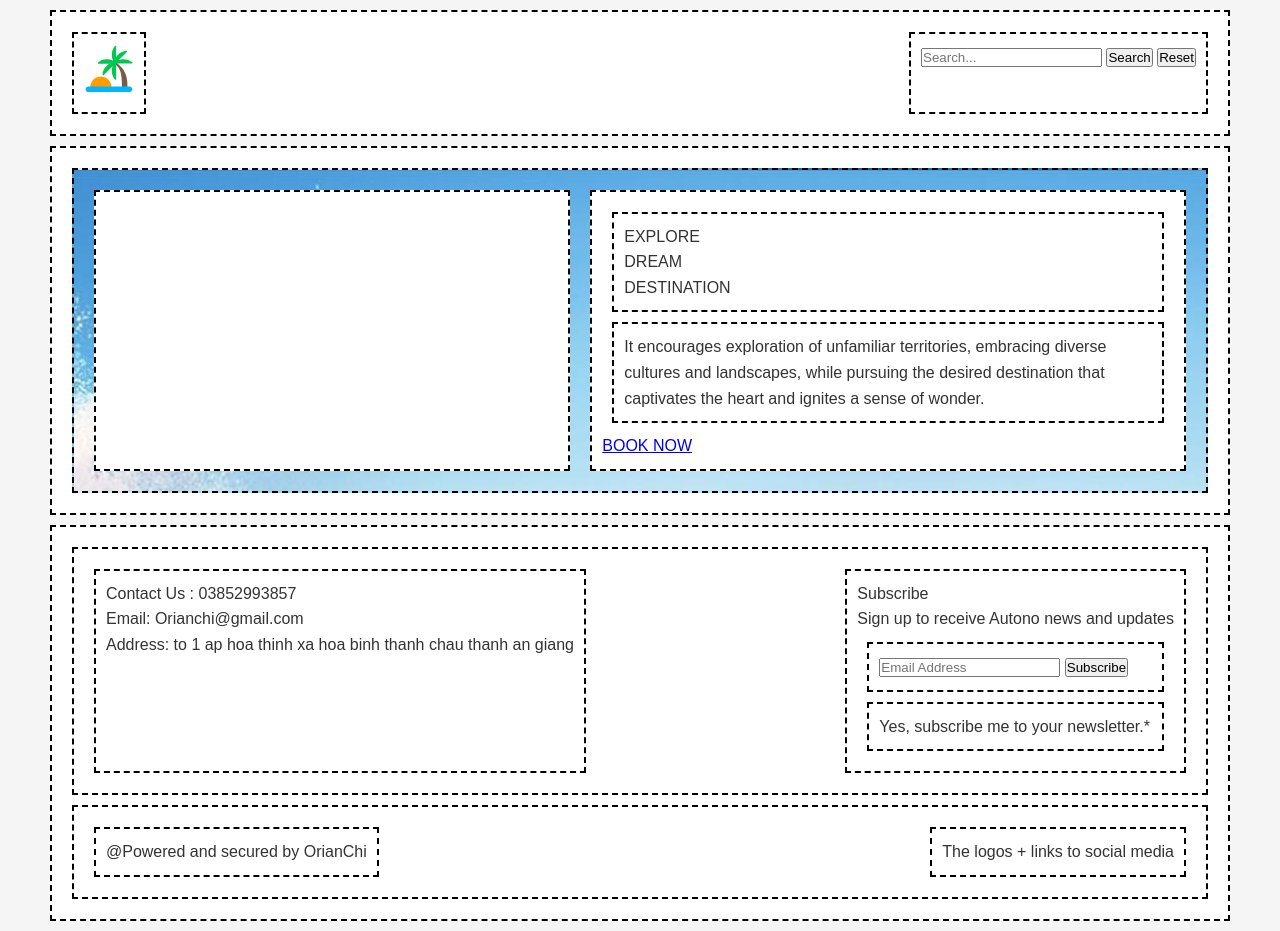
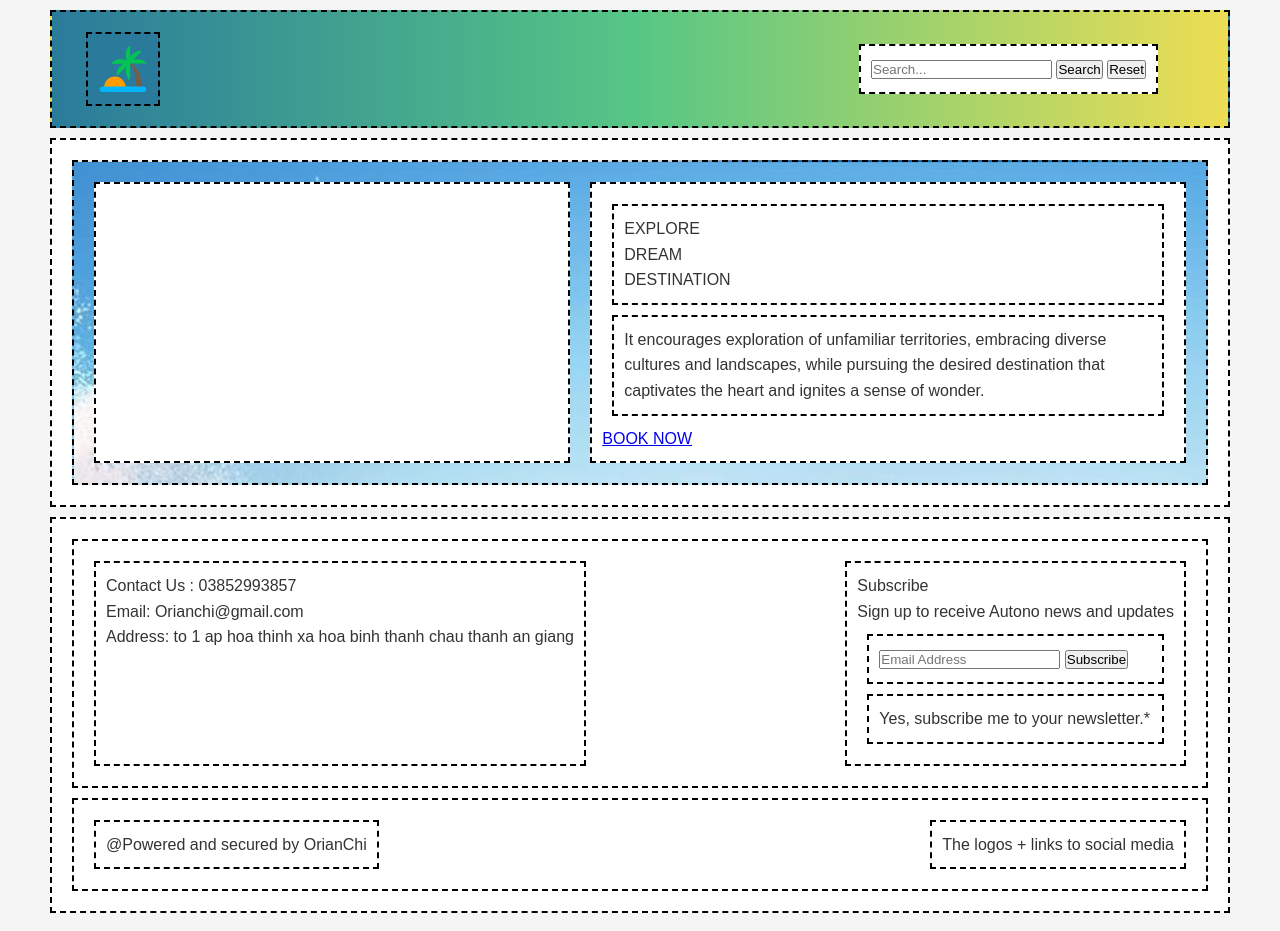
Before and after one commit to ChihaoDEV2025/Traveling-Recommendation-Website, a plain HTML site: page index.html in a window 1280 px wide. Drawn offline with Linux system fonts and the light colour scheme.

Commit message:
Create header - logo image

```diff
--- a/index.html
+++ b/index.html
@@ -45,9 +45,36 @@
       header {
         display: flex;
         justify-content: space-between;
+
+        /* Width - Height - Box - shadow*/
+        padding-right: 5%;
+        padding-left: 2%;
+        box-shadow: 0 4 30 rgba(0, 0, 0, 0.1);
+
+        /*Background */
+        background: #0b0c0c;
+        background: linear-gradient(
+          90deg,
+          rgba(42, 123, 155, 1) 0%,
+          rgba(87, 199, 133, 1) 50%,
+          rgba(237, 221, 83, 1) 100%
+        );
+        /* Items */
+        align-items: center;
+        /* Animation */
+        animation: fadeInLeft 0.8s ease;
+      }
+      .image-container {
+        display: flex;
+        background-color: rgba(42, 123, 155, 1);
+        transition: transform 0.3 ease;
+        align-items: center;
+      }
+      .image-container:hover {
+        transform: scale(1.1);
       }
 
-      /* Main */
+      /* ---Main---- */
       section {
         display: flex;
         justify-content: end;
@@ -78,19 +105,19 @@
   </head>
   <body>
     <header>
-      <div>
+      <div class="image-container">
         <img
           src="Images/travel-svgrepo-com.svg"
-          alt="Example Icon"
+          alt="Traveling Icon"
           width="50"
           height="50"
         />
       </div>
 
-      <form action="">
+      <form class="search-for">
         <input type="text" placeholder="Search..." />
         <button type="submit">Search</button>
-        <button type="submit">Reset</button>
+        <button type="reset">Reset</button>
       </form>
     </header>
     <main height="100vh">
```
